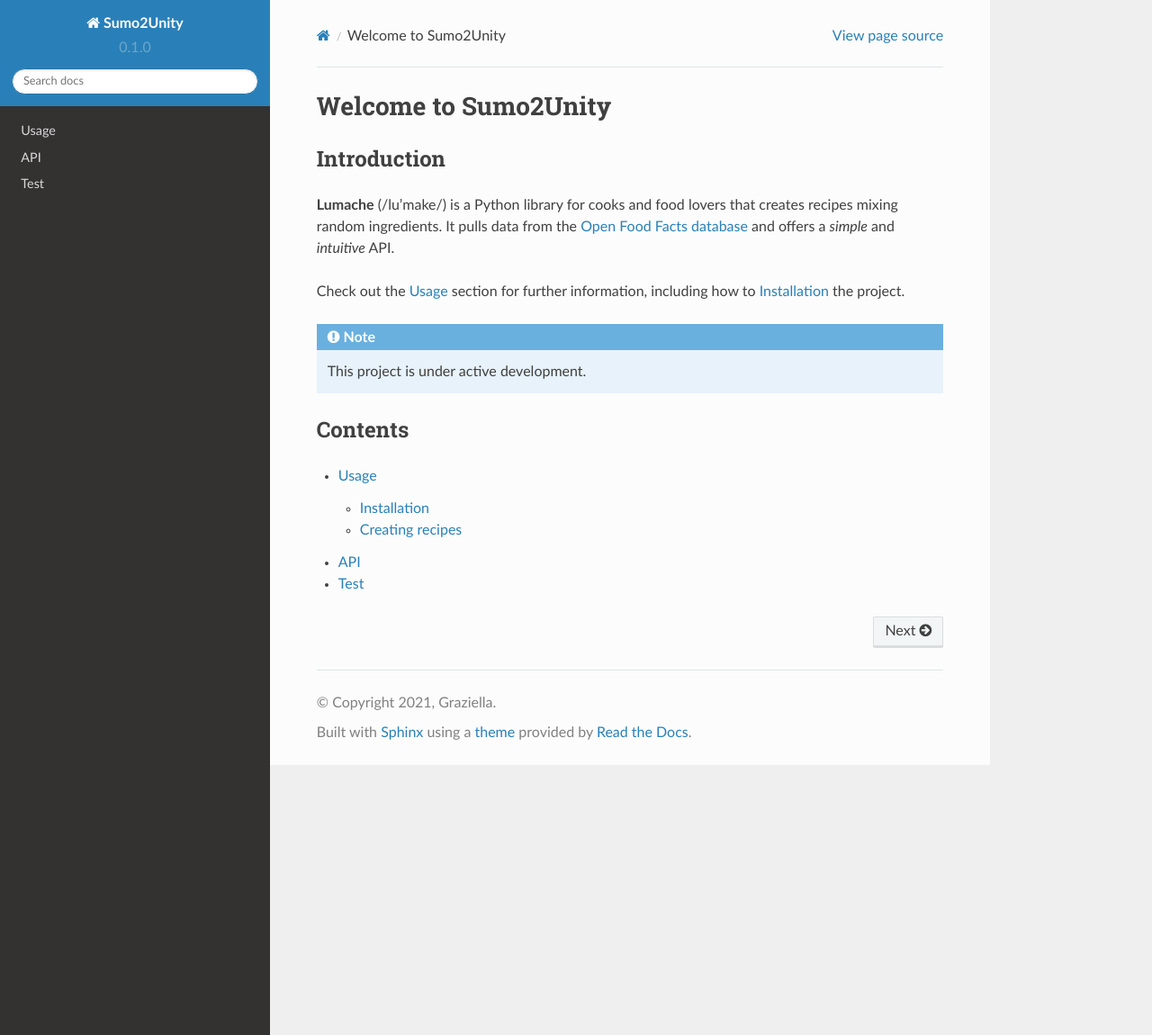
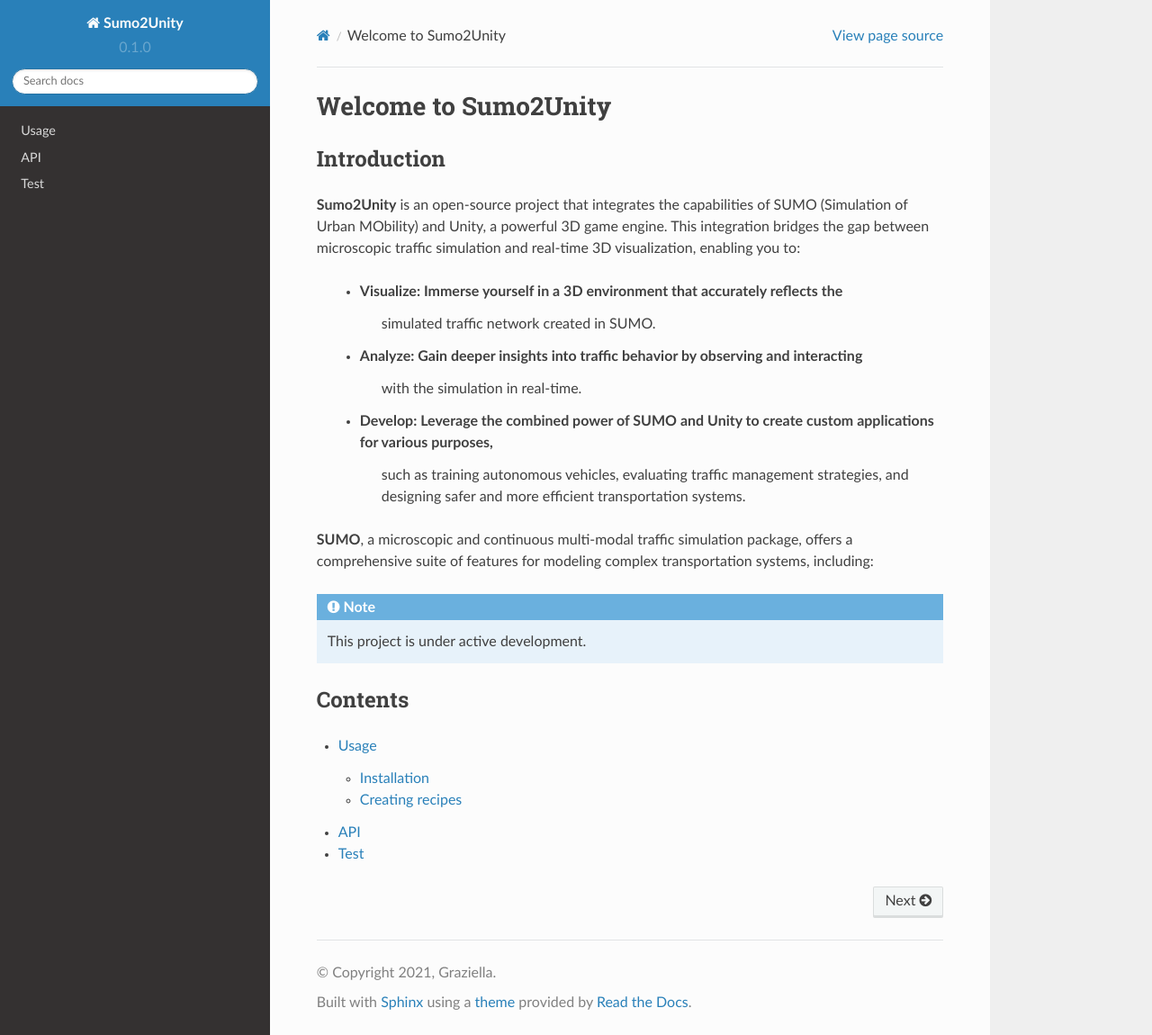
Before and after one commit to SimuTraffX-Lab/sumo2UnityDocumentation, a Sphinx documentation site: the page built from docs/source/index.rst, in a window 1280 px wide and 1150 px high. Shown: the whole window at 90% size. Built offline with Sphinx 7.4.7 and the Read the Docs theme 2.0.0, drawn with Linux system fonts in a browser that asks for light colours.

Commit message:
Introduction update

```diff
--- a/docs/source/index.rst
+++ b/docs/source/index.rst
@@ -4,13 +4,28 @@
 Introduction
 -------
 
-**Lumache** (/lu'make/) is a Python library for cooks and food lovers
-that creates recipes mixing random ingredients.
-It pulls data from the `Open Food Facts database <https://world.openfoodfacts.org/>`_
-and offers a *simple* and *intuitive* API.
+**Sumo2Unity** is an open-source project that integrates the capabilities of SUMO (Simulation of Urban MObility) and Unity,
+a powerful 3D game engine. This integration bridges the gap between microscopic traffic simulation and real-time 3D visualization,
+enabling you to:
 
-Check out the :doc:`usage` section for further information, including
-how to :ref:`installation` the project.
+         * **Visualize**: Immerse yourself in a 3D environment that accurately reflects the
+                          simulated traffic network created in SUMO.
+         * **Analyze**: Gain deeper insights into traffic behavior by observing and interacting
+                        with the simulation in real-time.
+         * **Develop**: Leverage the combined power of SUMO and Unity to create custom applications for various purposes,
+                        such as training autonomous vehicles, evaluating traffic management strategies, and designing
+                        safer and more efficient transportation systems.
+
+**SUMO**, a microscopic and continuous multi-modal traffic simulation package, offers a comprehensive suite of
+features for modeling complex transportation systems, including:
+
+.. **Lumache** (/lu'make/) is a Python library for cooks and food lovers
+.. that creates recipes mixing random ingredients.
+.. It pulls data from the `Open Food Facts database <https://world.openfoodfacts.org/>`_
+.. and offers a *simple* and *intuitive* API.
+
+.. Check out the :doc:`usage` section for further information, including
+.. how to :ref:`installation` the project.
 
 .. note::
 
```
